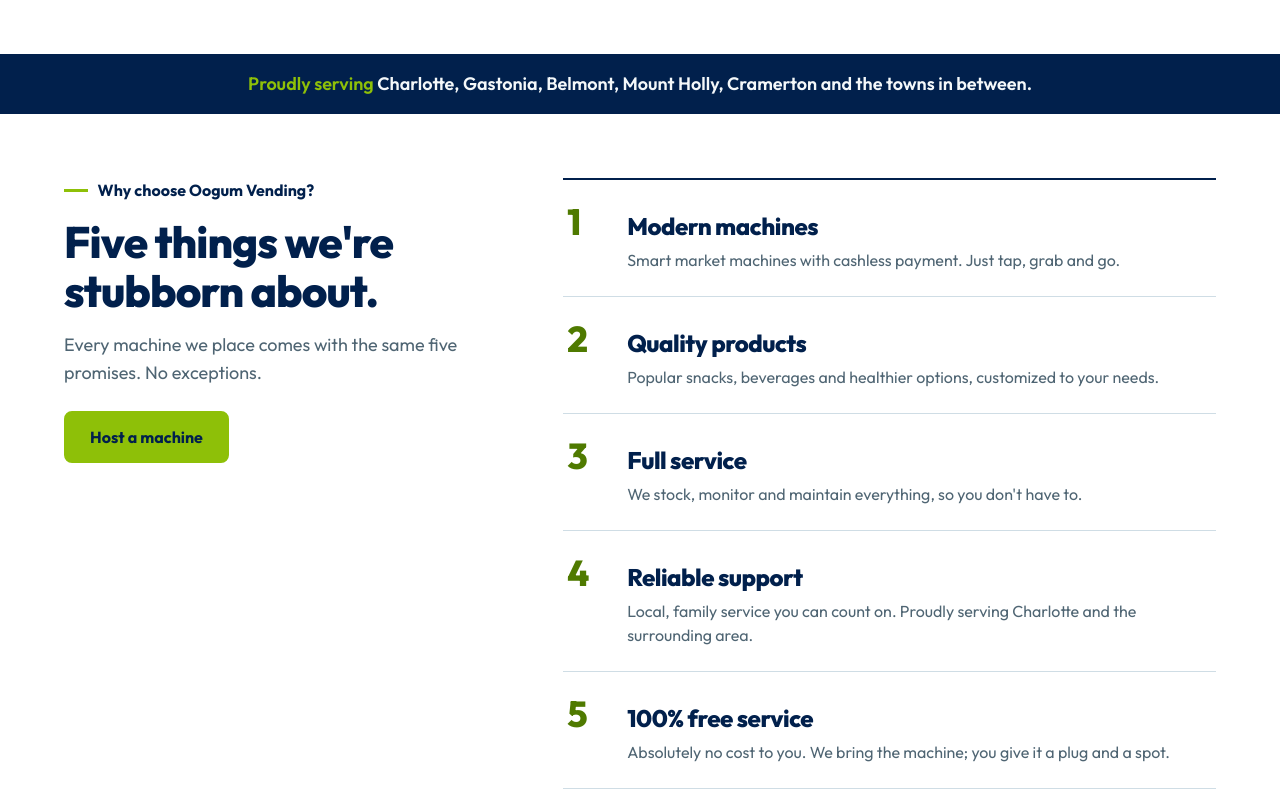
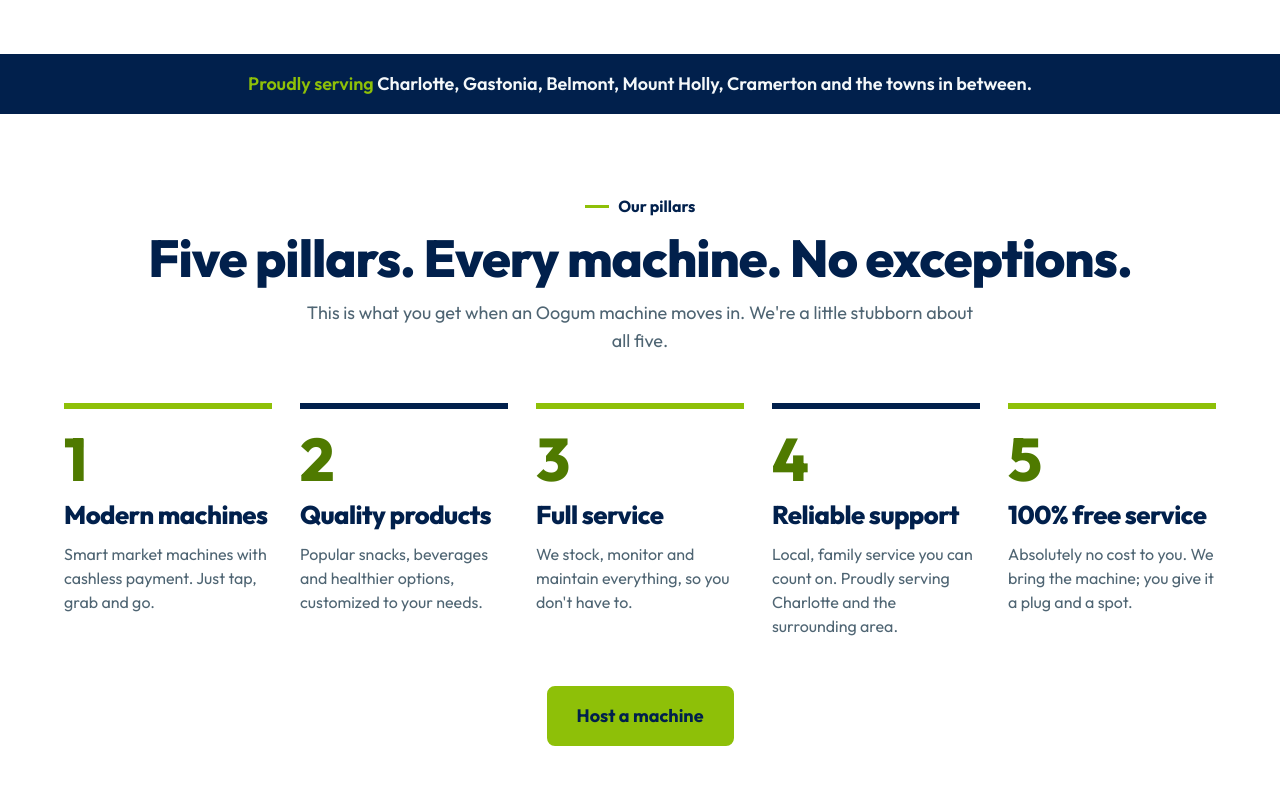
Before and after one commit to pixel-and-tally/oogum-vending, an Astro site: page / in a window 1280 px wide. Shown: the part 726-1520 px from the top of the page. Built offline with nearby package versions, Linux system fonts and the light colour scheme; Astro itself is replaced by a stand-in of ours.

Commit message:
The five promises are now 'Our pillars': one bold row across the page, each with a big number, so the value is the first thing hosts read
Co-Authored-By: Claude Opus 5.5 <noreply@anthropic.com>
Claude-Session: https://claude.ai/code/session_01YP9QwyyeruBdVweWUZ6vzU

```diff
--- a/src/pages/index.astro
+++ b/src/pages/index.astro
@@ -31,27 +31,27 @@ import { cornerstones, locations, site, steps } from "../site";
     </p>
   </div>
 
-  <!-- The five cornerstones from the flier, as a numbered list beside the heading. -->
-  <section class="mx-auto grid w-[min(100%-2rem,72rem)] gap-10 py-16 lg:grid-cols-[minmax(0,0.8fr)_minmax(0,1.2fr)] lg:gap-16" aria-labelledby="cornerstones">
-    <div class="flex flex-col items-start gap-4 lg:sticky lg:top-8 lg:self-start">
-      <p class="label">Why choose Oogum Vending?</p>
-      <h2 id="cornerstones" class="text-[clamp(1.9rem,4vw,2.75rem)] text-ink">Five things we're stubborn about.</h2>
-      <p class="text-lg text-muted">Every machine we place comes with the same five promises. No exceptions.</p>
-      <a href="/host/" class="key key-vend mt-2 px-6 py-3">Host a machine</a>
+  <!-- The five pillars from the flier: the value every host gets, side by side. -->
+  <section class="mx-auto w-[min(100%-2rem,72rem)] py-16 sm:py-20" aria-labelledby="pillars">
+    <div class="flex flex-col items-center gap-3 text-center">
+      <p class="label">Our pillars</p>
+      <h2 id="pillars" class="text-[clamp(2rem,4.5vw,3.25rem)] text-ink">Five pillars. Every machine. No exceptions.</h2>
+      <p class="max-w-2xl text-lg text-muted">This is what you get when an Oogum machine moves in. We're a little stubborn about all five.</p>
     </div>
-    <ol class="stones">
+    <ol class="pillars mt-12">
       {
         cornerstones.map((c, i) => (
-          <li class="stone">
-            <span class="stone-num" aria-hidden="true">{i + 1}</span>
-            <div class="flex flex-col gap-1.5">
-              <h3 class="text-xl text-ink sm:text-2xl">{c.title}</h3>
-              <p class="text-muted">{c.body}</p>
-            </div>
+          <li class="pillar">
+            <span class="pillar-num" aria-hidden="true">{i + 1}</span>
+            <h3 class="pillar-title">{c.title}</h3>
+            <p class="text-muted">{c.body}</p>
           </li>
         ))
       }
     </ol>
+    <div class="mt-12 flex justify-center">
+      <a href="/host/" class="key key-vend px-7 py-3.5 text-lg">Host a machine</a>
+    </div>
   </section>
 
   <!-- Family owned: Stephen and Nancy. -->
@@ -144,25 +144,36 @@ import { cornerstones, locations, site, steps } from "../site";
     width: min(62%, 14rem);
     height: auto;
   }
-  .stones {
+  /* Pillars: five equal columns on desktop, each standing on a thick lime base line. */
+  .pillars {
+    display: grid;
+    gap: 2.5rem 1.75rem;
+    grid-template-columns: repeat(auto-fit, minmax(min(100%, 11rem), 1fr));
+  }
+  @media (min-width: 1024px) {
+    .pillars {
+      grid-template-columns: repeat(5, minmax(0, 1fr));
+    }
+  }
+  .pillar {
     display: flex;
     flex-direction: column;
-    border-top: 2px solid var(--color-ink);
+    gap: 0.75rem;
+    padding-top: 1.25rem;
+    border-top: 6px solid var(--color-ink);
   }
-  .stone {
-    display: grid;
-    grid-template-columns: auto minmax(0, 1fr);
-    gap: 1.25rem;
-    align-items: baseline;
-    padding: 1.5rem 0.25rem;
-    border-bottom: 1px solid var(--color-line);
+  .pillar:nth-child(odd) {
+    border-top-color: var(--color-lime);
   }
-  .stone-num {
+  .pillar-num {
     font-weight: 800;
-    font-size: clamp(1.75rem, 3.5vw, 2.25rem);
+    font-size: clamp(2.75rem, 5vw, 3.75rem);
     line-height: 1;
     color: var(--color-lime-dark);
-    min-width: 2.5rem;
+  }
+  .pillar-title {
+    font-size: clamp(1.35rem, 2.2vw, 1.6rem);
+    color: var(--color-ink);
   }
   .owners {
     max-width: 26rem;
```
